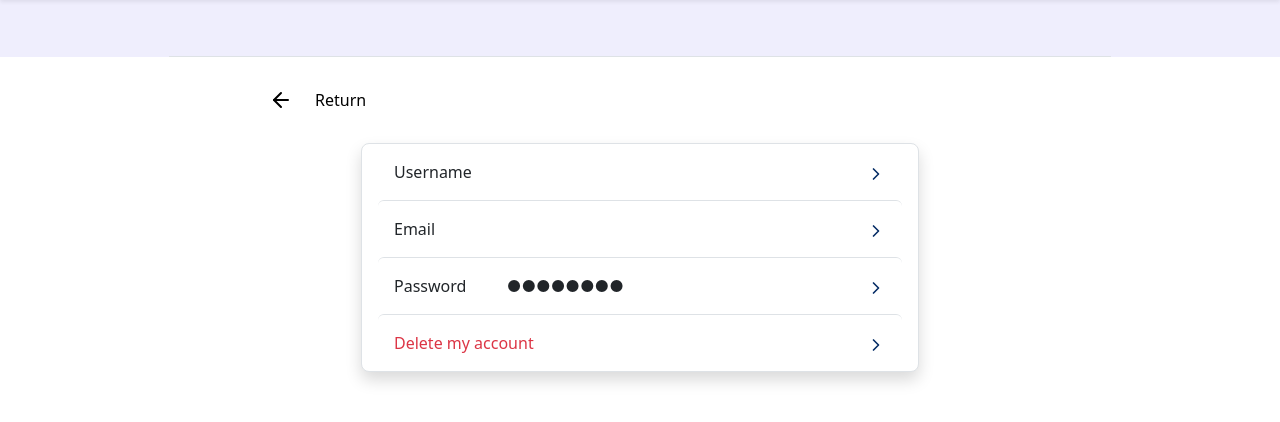
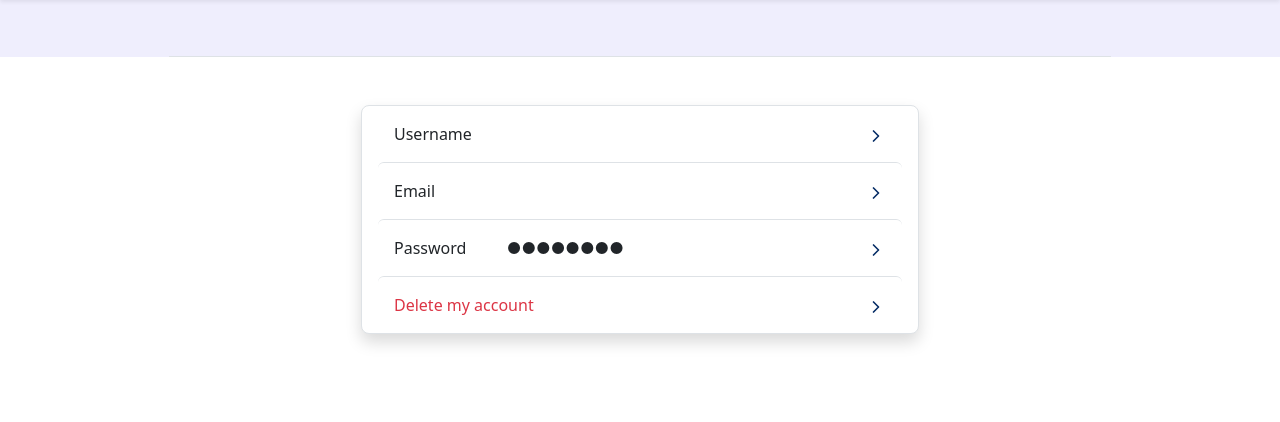
Before and after one commit to johntsinger/verbs-training, a Django app: template training/authentication/templates/authentication/account.html in a window 1280 px wide. Shown: the part 57-479 px from the top of the page. Run offline with Django 5.2, Linux system fonts and the light colour scheme; the template is opened without the code that fills it, so the values that code supplies are empty.

Commit message:
remove return button form account page

```diff
--- a/training/authentication/templates/authentication/account.html
+++ b/training/authentication/templates/authentication/account.html
@@ -1,10 +1,7 @@
 {% extends 'base.html' %}
 
 {% block content %}
-<div class="col-md-10 col-lg-8 mx-auto">
-    {% include 'includes/buttons/return.html' %}
-</div>
-<div class="bg-white shadow rounded-3 border my-4 col-md-8 col-lg-6 mx-auto">
+<div class="bg-white shadow rounded-3 border my-4 col-md-8 col-lg-6 mx-auto mt-5">
     <div class="px-3 d-flex flex-column">
         <div class="d-flex flex-column align-items-left">
             <a class="btn btn-link border-0 text-start p-3 text-reset text-decoration-none" href="{% url 'authentication:change-username' %}" aria-label="Change my username">
```
